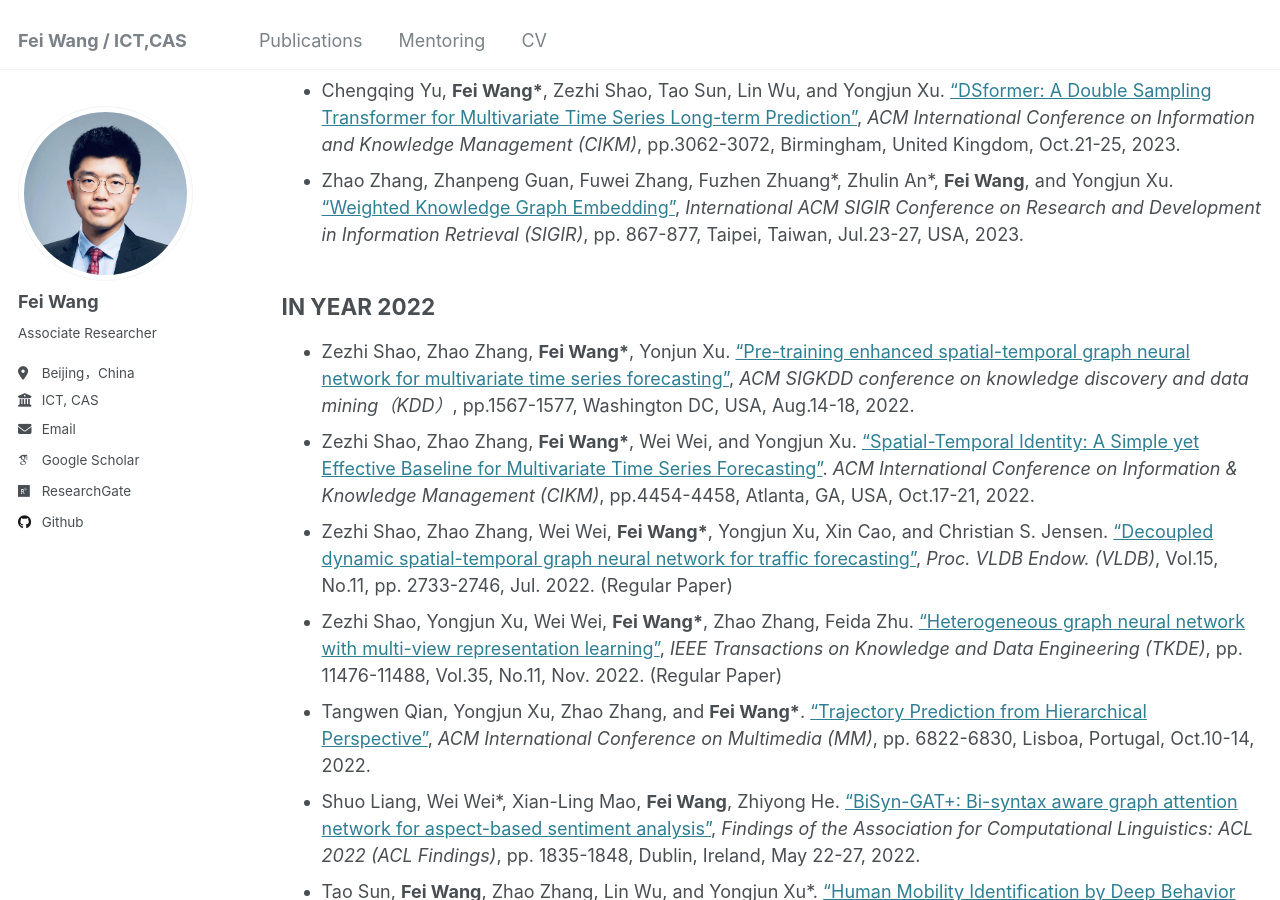
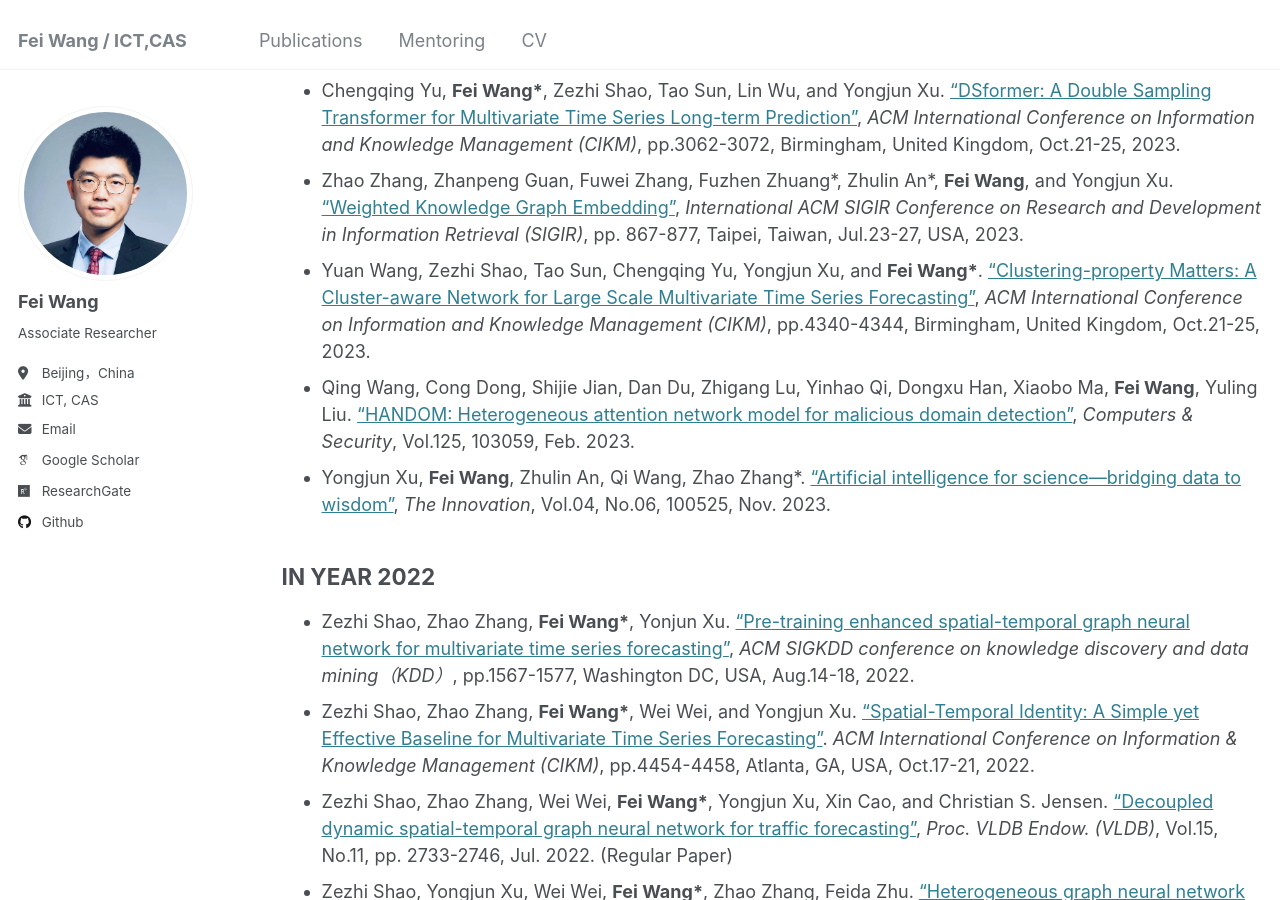
Before and after one commit to finleywang/GestaltCogTeam.github.io, a Jekyll site: the page built from publications.md, in a window 1280 px wide and 900 px high, scrolled down 1236 px. Built offline with Jekyll 4.4.1, drawn with Linux system fonts in a browser that asks for light colours; some web fonts are replaced.

Commit message:
Update publications.md

```diff
--- a/publications.md
+++ b/publications.md
@@ -40,6 +40,11 @@ IN YEAR 2023
 
 <li>Zhao Zhang, Zhanpeng Guan, Fuwei Zhang, Fuzhen Zhuang*, Zhulin An*, <b>Fei Wang</b>, and Yongjun Xu. <a target='new' href='http://finleywang.github.io/files/2023_SIGIR.pdf'>“Weighted Knowledge Graph Embedding”</a>, <i>International ACM SIGIR Conference on Research and Development in Information Retrieval (SIGIR)</i>, pp. 867-877, Taipei, Taiwan, Jul.23-27, USA, 2023. </li>
 
+<li>Yuan Wang, Zezhi Shao, Tao Sun, Chengqing Yu, Yongjun Xu, and <b>Fei Wang*</b>. <a target='new' href='http://finleywang.github.io/files/2023_CIKM_Clustering.pdf'>“Clustering-property Matters: A Cluster-aware Network for Large Scale Multivariate Time Series Forecasting”</a>, <i>ACM International Conference on Information and Knowledge Management (CIKM)</i>, pp.4340-4344, Birmingham, United Kingdom, Oct.21-25, 2023. </li>
+
+<li>Qing Wang, Cong Dong, Shijie Jian, Dan Du, Zhigang Lu, Yinhao Qi, Dongxu Han, Xiaobo Ma, <b>Fei Wang</b>, Yuling Liu. <a target='new' href='http://finleywang.github.io/files/2023_Computer&Security.pdf'>“HANDOM: Heterogeneous attention network model for malicious domain detection”</a>, <i>Computers & Security</i>, Vol.125, 103059, Feb. 2023.</li>
+
+<li>Yongjun Xu, <b>Fei Wang</b>, Zhulin An, Qi Wang, Zhao Zhang*. <a target='new' href='[http://finleywang.github.io/files/2023_Innovation_AI for Science.pdf](http://finleywang.github.io/files/2023_Innovation_AI)'>“Artificial intelligence for science—bridging data to wisdom”</a>, <i>The Innovation</i>, Vol.04, No.06, 100525, Nov. 2023. </li>
 </ul>
 
 
```
